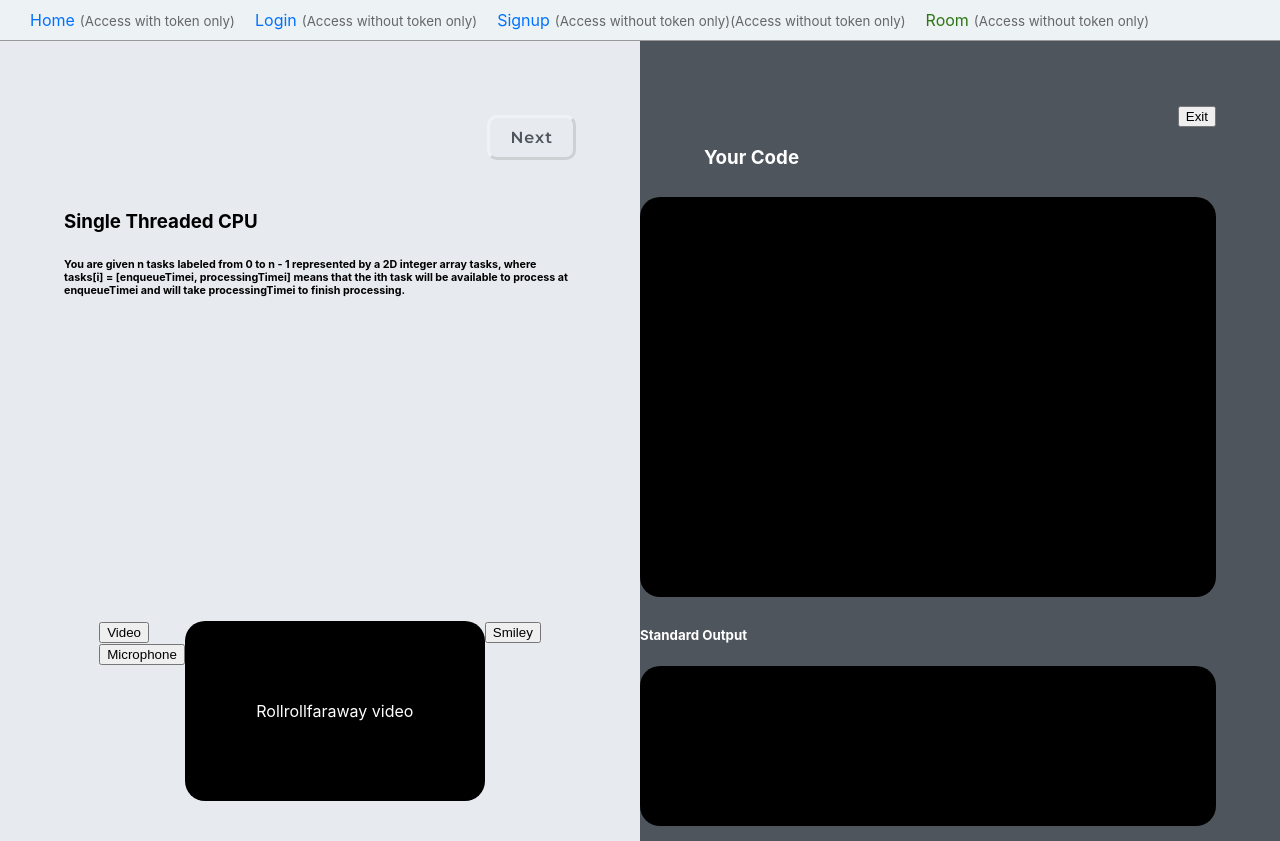
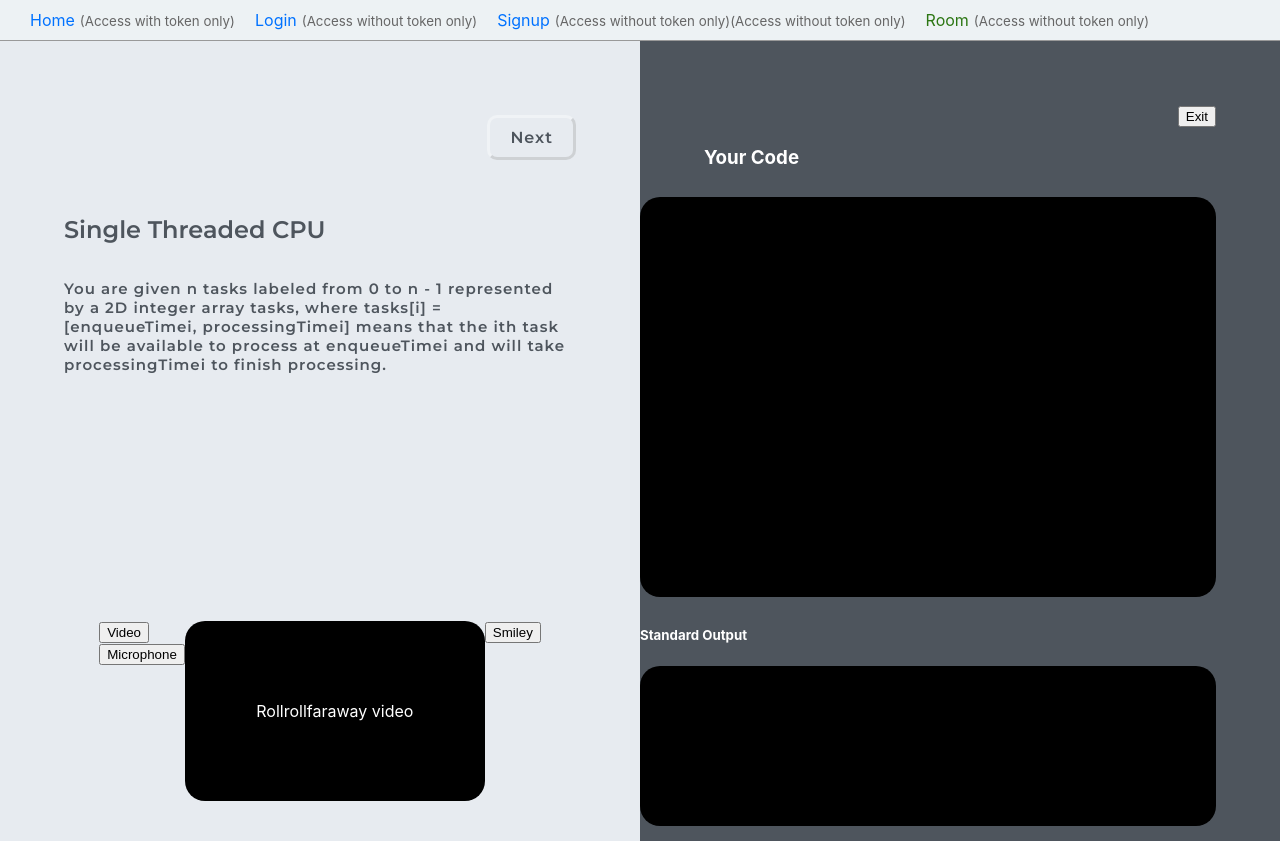
Before and after one commit to CS3219-SE-Principles-and-Patterns/cs3219-project-ay2122-2122-s1-g3, a React (Create React App) app in the folder frontend/: page /room in a window 1280 px wide. Built offline with nearby package versions, Linux system fonts and the light colour scheme.

Commit message:
Fix font for question

```diff
--- a/frontend/src/Room/questionSectionStyle.scss
+++ b/frontend/src/Room/questionSectionStyle.scss
@@ -31,9 +31,22 @@
                     background-color: #c8cccf;
                   }
             }
+            .questionTitle {
+                font-family: "Montserrat";
+                font-weight: 600;
+                font-size: 24px;
+                color: #4e555d;
+            }
         }
         .questionBody {
             margin-top: 10px;
+            .questionDescription {
+                font-family: "Montserrat";
+                font-size: 15px;
+                letter-spacing: 1px;
+                color: #4e555d;
+                font-weight: 600;
+            }
         }
     }
 }
```
